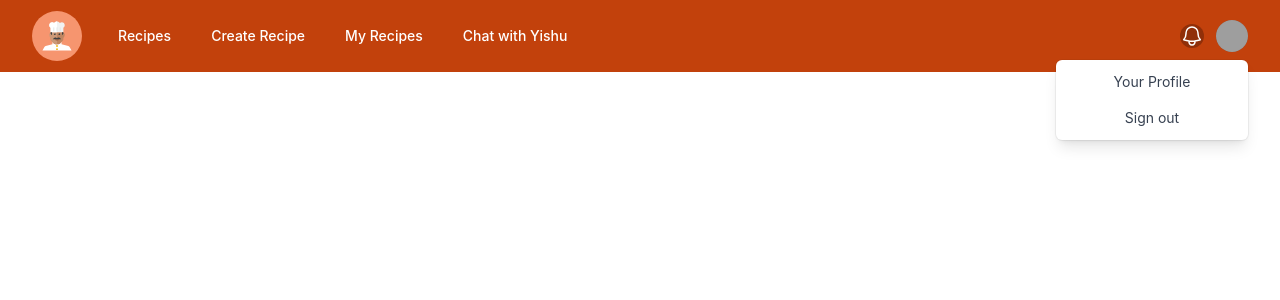
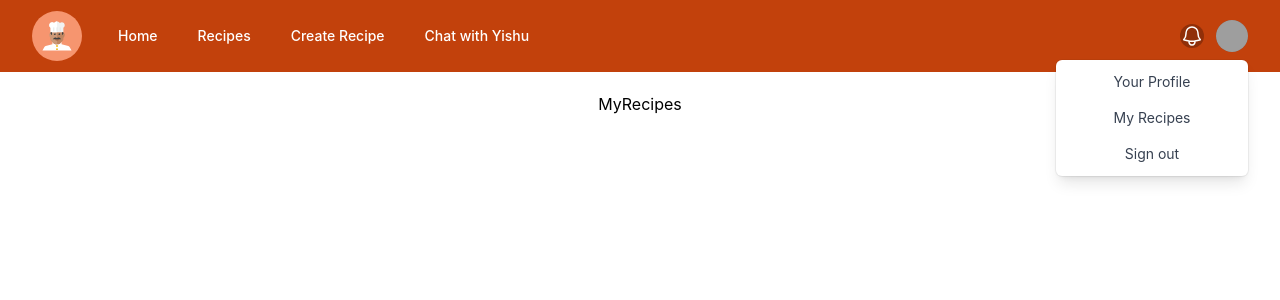
Before and after one commit to MikeRock51/vital_vittles, a React (Create React App) app in the folder frontend/: page /recipes/me in a window 1280 px wide. Both pictures are taken after a click on the button "Open user menu". Shown: the top 300 px of the page. Built offline with nearby package versions, Linux system fonts and the light colour scheme; grey boxes are pictures that could not be loaded; what tailwindcss-box-shadow would draw is missing.

Commit message:
Add more pages to router

```diff
--- a/frontend/package.json
+++ b/frontend/package.json
@@ -15,6 +15,7 @@
     "react": "^18.2.0",
     "react-dom": "^18.2.0",
     "react-hot-toast": "^2.4.1",
+    "react-query": "^3.39.3",
     "react-router-dom": "^6.20.1",
     "react-scripts": "5.0.1",
     "tailwindcss-box-shadow": "^2.0.1",
--- a/frontend/src/App.js
+++ b/frontend/src/App.js
@@ -1,3 +1,4 @@
+import { Suspense } from "react";
 import "./App.css";
 import {
   BrowserRouter as Router,
@@ -10,6 +11,11 @@ import Error from "./ui/Error";
 import SignUpPage from "./pages/SignUp";
 import LandingPage from "./pages/LandingPage";
 import NavBar from "./ui/NavBar";
+import Loader from "./ui/Loader";
+import Profile from "./pages/Profile";
+import CreateRecipe from "./pages/CreateRecipe";
+import MyRecipes from "./pages/MyRecipes";
+
 // import { lazy } from "react";
 
 // const Home = lazy(() => import("./pages/Home"));
@@ -17,6 +23,7 @@ import NavBar from "./ui/NavBar";
 export default function App() {
   return (
     <Router>
+      <Suspense fallback={<Loader />}>
         <div className="App">
           <NavBar />
           <Routes>
@@ -24,8 +31,12 @@ export default function App() {
             <Route path="/recipes" element={<Home />} />
             <Route path="/signup" element={<SignUpPage />} />
             <Route path="/food/:id" element={<FoodDetails />} />
+            <Route path="/profile" element={<Profile />} />
+            <Route path="/recipes/create" element={<CreateRecipe />} />
+            <Route path="/recipes/me" element={<MyRecipes />} />
           </Routes>
         </div>
+      </Suspense>
     </Router>
   );
 }
--- a/frontend/src/pages/createRecipe.js
+++ b/frontend/src/pages/CreateRecipe.js
@@ -1,6 +1,6 @@
 import { useState } from "react";
 
-export default function createRecipe() {
+export default function CreateRecipe() {
   const [name, setName] = useState(null);
   const [cuisine, setCuisine] = useState("");
   const [cookingTime, setCookingTime] = useState(null);
--- /dev/null
+++ b/frontend/src/pages/MyRecipes.js
@@ -0,0 +1,9 @@
+import React from 'react'
+
+function MyRecipes() {
+  return (
+    <div>MyRecipes</div>
+  )
+}
+
+export default MyRecipes
--- /dev/null
+++ b/frontend/src/pages/Profile.js
@@ -0,0 +1,9 @@
+import React from 'react'
+
+function Profile() {
+  return (
+    <div>Profile</div>
+  )
+}
+
+export default Profile
--- a/frontend/src/ui/NavBar.js
+++ b/frontend/src/ui/NavBar.js
@@ -14,9 +14,9 @@ function classNames(...classes) {
 export default function Navbar({signOut}) {
   const location = useLocation();
   const navigation = [
+    { name: 'Home', href: '/', current: location.pathname === '/' },
     { name: 'Recipes', href: '/recipes', current: location.pathname === '/recipes' },
-    { name: 'Create Recipe', href: '#', current: false },
-    { name: 'My Recipes', href: '#', current: false },
+    { name: 'Create Recipe', href: '/recipes/create', current: false },
     { name: 'Chat with Yishu', href: '#', current: false },
   ]
 
@@ -103,7 +103,7 @@ export default function Navbar({signOut}) {
                         {({ active }) => (
                           <a
                             href="/profile"
-                            className={classNames(active ? 'bg-primary-100' : '', 'block px-4 py-2 text-sm text-gray-700')}
+                            className={classNames(active ? 'bg-primary-40' : '', 'block px-4 py-2 text-sm text-gray-700')}
                           >
                             Your Profile
                           </a>
@@ -111,7 +111,17 @@ export default function Navbar({signOut}) {
                       </Menu.Item>
                       <Menu.Item>
                         {({ active }) => (
-                          <button className='block px-4 py-2 text-sm w-full mx-auto hover:bg-primary-100 text-gray-700' onClick={signOut}>Sign out</button>
+                          <a
+                            href="/recipes/me"
+                            className={classNames(active ? 'bg-primary-40' : '', 'block px-4 py-2 text-sm text-gray-700')}
+                          >
+                            My Recipes
+                          </a>
+                        )}
+                      </Menu.Item>
+                      <Menu.Item>
+                        {({ active }) => (
+                          <button className='block px-4 py-2 text-sm w-full mx-auto hover:bg-primary-40 text-gray-700' onClick={signOut}>Sign out</button>
                         )}
                       </Menu.Item>
                     </Menu.Items>
--- a/frontend/tailwind.config.js
+++ b/frontend/tailwind.config.js
@@ -11,8 +11,8 @@ module.exports = {
       },
       colors: {
         primary: {
-          40: '#f9b99f',
-          50: '#f7a787',
+          40: '#fdede7',
+          50: '#fcdccf',
           100: '#f6956f',
           200: '#f48457',
           300: '#f3723f',
```
Also changed, not shown: 1 other file (tests, documents, lock files or other folders). Lines whose indentation alone changed are shown as unchanged.
